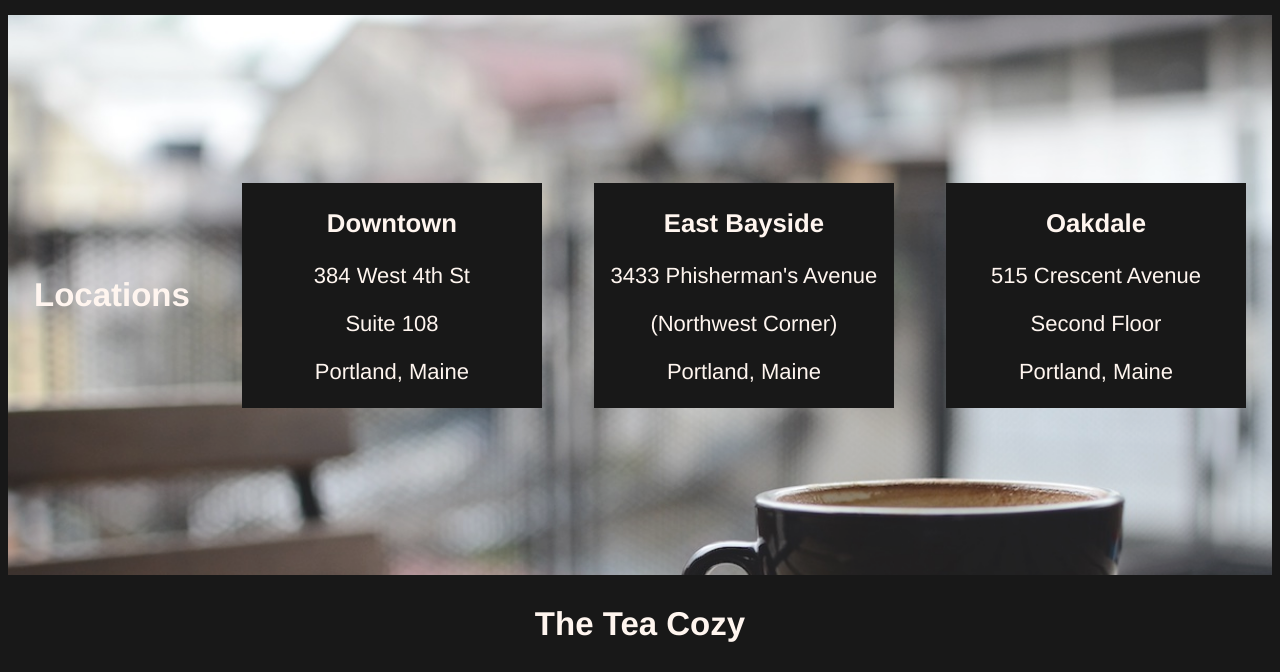
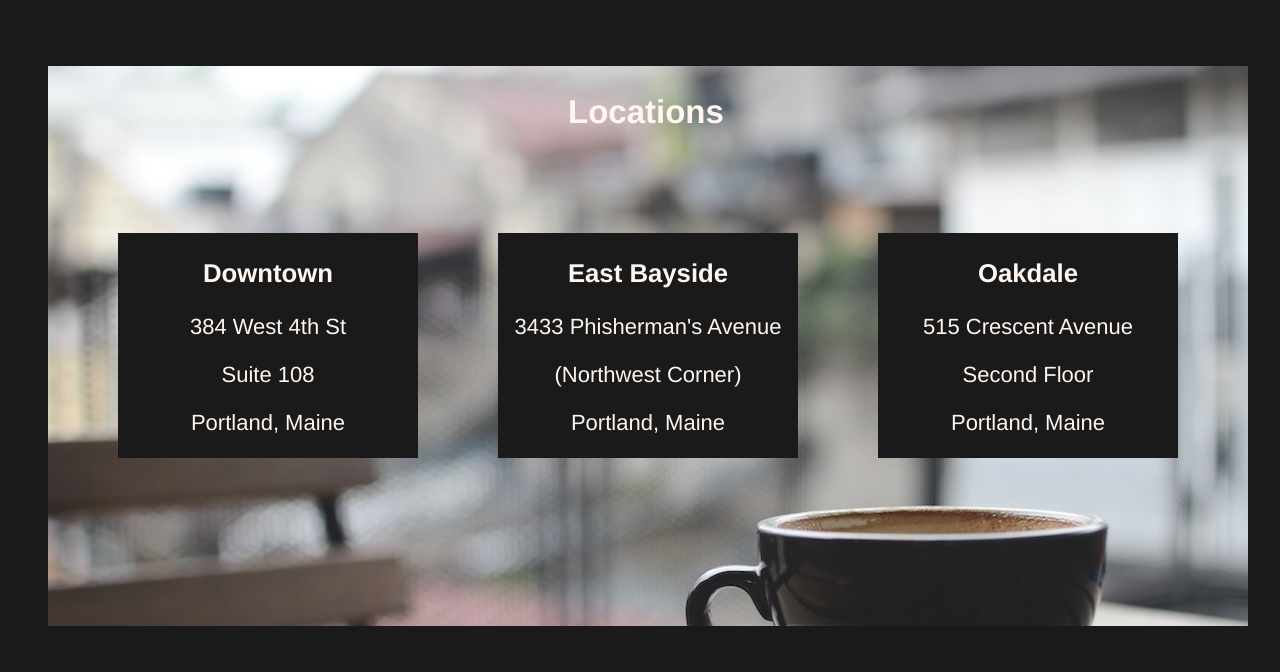
Before and after one commit to naralynne/naralynne-TeaCozy, a plain HTML site: page index.html in a window 1280 px wide. Shown: the part 1480-2152 px from the top of the page. Drawn offline with Linux system fonts and the light colour scheme.

Commit message:
Finished project

```diff
--- a/index.html
+++ b/index.html
@@ -24,6 +24,7 @@
 
     </div> <!--Close header div-->
 
+  <div class="container">
 
 <!--MAIN BANNER-->
     <div class="main-banner">
@@ -34,8 +35,11 @@
         <h4>Handpicked, Artisanally Curated, Free Range, Sustainable, Small Batch, Fair Trade, Organic Tea</h4>
       </div>
     </div>  <!--Close main banner div-->
+  </div>
 
 <!--TEAS OF THE MONTH-->
+  <div class="container">
+
     <div class="month">
        <div class="heading">
          <h2>Tea of the Month</h2>
@@ -80,14 +84,16 @@
 
       </div> <!--Close teas div-->
     </div> <!--Close month div-->
-
+  </div> <!--Close container div-->
 
 <!--LOCATIONS BANNER-->
+  <div class="container">
+
     <div class="locations_banner">
-      <div class="locations_heading">
+
       <h2>Locations</h2>
-      </div>
 
+      <div class="locations_block">
         <div class="location">
           <div class="downtown">
             <h3>Downtown</h3>
@@ -114,9 +120,11 @@
             <p>Portland, Maine</p>
         </div>
      </div>
+   </div>  <!-- Close locations_block div-->
+
 
    </div> <!-- Close locations_banner div-->
-
+ </div> <!-- Close container div-->
 
 <!--CONTACT INFO-->
    <div class="contact-info">
@@ -125,6 +133,7 @@
          <h5>917-555-8904</h5>
    </div>
 
+
 <!--FOOTER-->
    <footer>
      <span>&copy The Tea Cozy 2017</span>
--- a/resources/css/style.css
+++ b/resources/css/style.css
@@ -7,14 +7,24 @@ html {
   text-align: center;
 }
 
-/* HEADER */
+.container {
+  max-width: 1288px;
+  padding: 0 40px;
+  margin: 69px auto;
+}
+
+/* HEADER*/
 .header {
   display: flex;
   height: 69px;
+  width: 100%;
   border-bottom: 1px solid seashell;
   justify-content: space-between;
   align-items: center;
-
+  position: fixed;
+  top: 0;
+  background-color: black;
+  z-index: 2;
 }
 
 .logo img {
@@ -51,7 +61,7 @@ html {
   text-align: center;
   align-items: center;
 }
-h2, h4 {
+.mission-statement h2, h4 {
   padding: 2px 0;
 }
 
@@ -77,21 +87,33 @@ h2, h4 {
   height: 200px;
   margin: 10px 0;
   display: flex;
+
 }
 
 
-/* LOCATIONS - Need to fix position of background image and contents*/
+/* LOCATIONS */
 .locations_banner {
+  width: 1200px;
   height: 560px;
   background-image: url("../img/img-locations-background.jpg");
   background-repeat: no-repeat;
   background-size: cover;
   background-position: top;
   display: flex;
+}
+
+.locations_banner h2 {
+  position: absolute;
+  margin-left: 520px;
+}
+
+.locations_block {
+  display: flex;
   flex-direction: row;
-  flex-wrap: wrap;
   align-items: center;
-  justify-content: space-around;
+  justify-content: center;
+  position: relative;
+  left: 30px;
 }
 
 .location {
@@ -99,19 +121,11 @@ h2, h4 {
   width: 300px;
   height: 225px;
   opacity: 1;
-  display: flex;
+  display: inline-flex;
   align-items: center;
-  justify-content: space-around;
+  justify-content: center;
+  margin: 0 40px;
 }
-
-
-}
-/*test
-.address {
-  position: relative;
-  text-align: center;
-}
-*/
 
 /* CONTACT INFO */
 .contact-info {
@@ -124,5 +138,4 @@ footer {
   padding-left: 20px;
   font-size: 16px;
   font-weight: bold;
-
 }
```
Also changed, not shown: 2 other files. Lines whose indentation alone changed are shown as unchanged.
